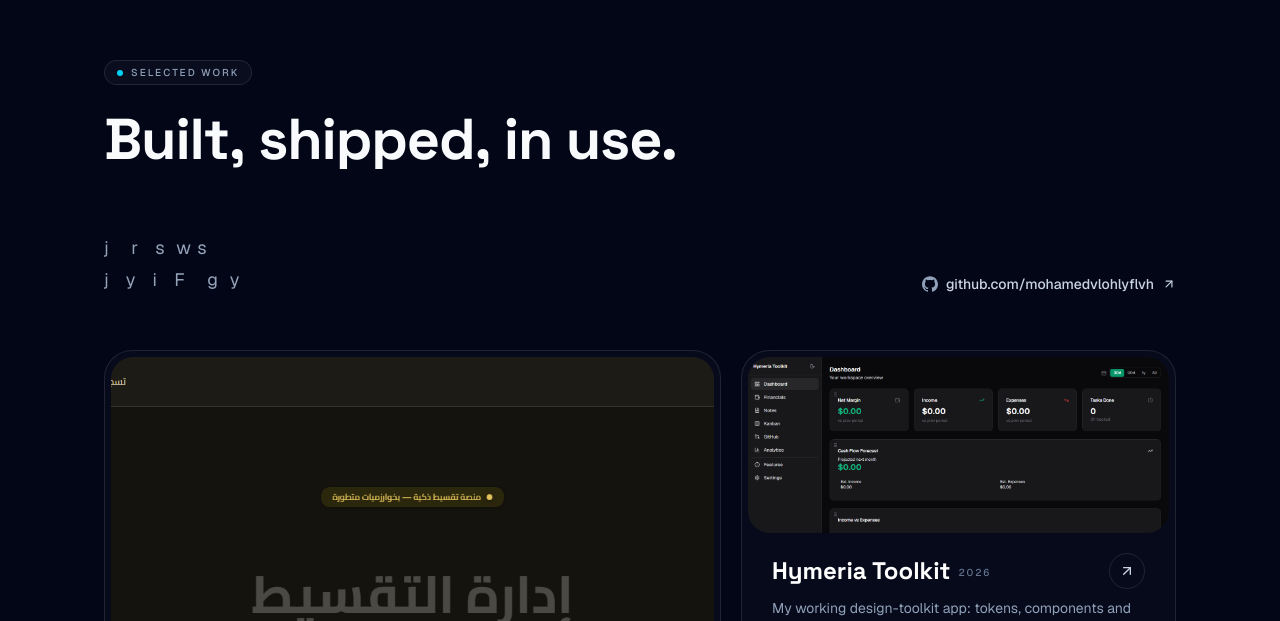
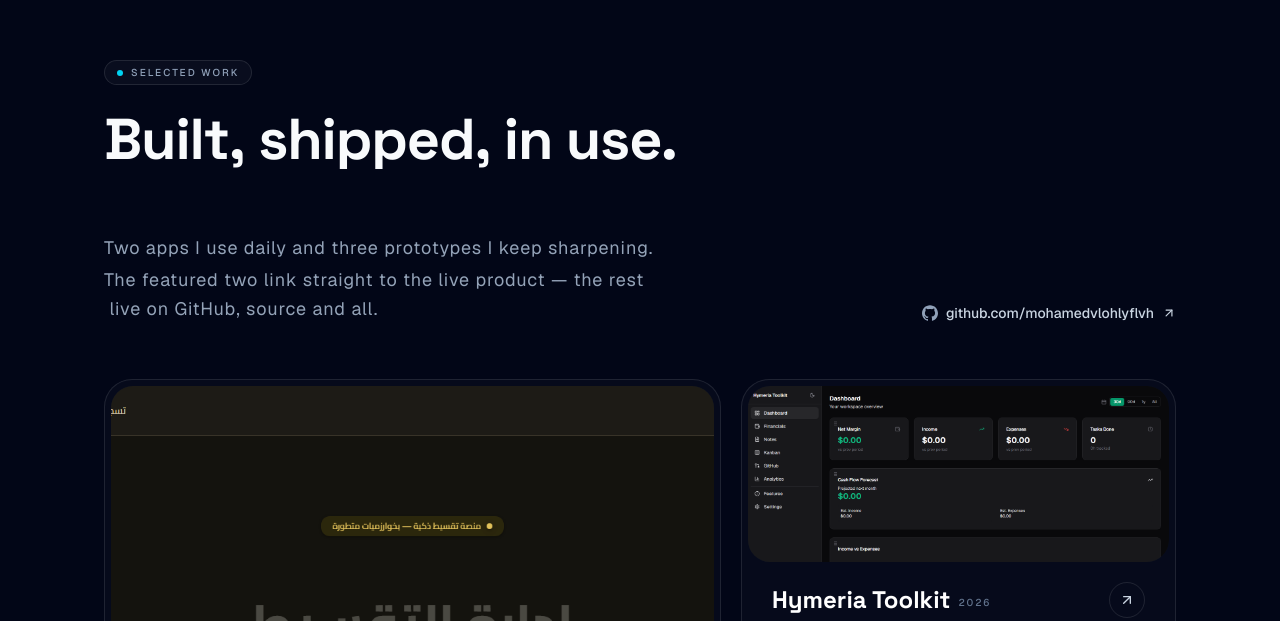
Before and after one commit to mohamedvlohlyflvh/Portfolio, a Next.js app: page / in a window 1280 px wide. Shown: the part 2179-2800 px from the top of the page. Built offline with nearby package versions, Linux system fonts and the light colour scheme.

Commit message:
fix: scrambletext collapse in flex contexts (skip line re-measure while enter animation runs)

```diff
--- a/src/components/originkit/ui/scrambletext.tsx
+++ b/src/components/originkit/ui/scrambletext.tsx
@@ -257,6 +257,12 @@ export default function GlitchCharReveal(props: any) {
     // changes again -> infinite restart loop ("it repeats forever"). Only push
     // new lineGroups when the actual line structure changed.
     const lineGroupsKeyRef = useRef("")
+    // Second guard: the ghost layer is position:absolute (out of flow), so the
+    // root's height = visible chars only. Inside a flex row with items-end the
+    // whole block SHIFTS as it shrinks -> ghost tops move -> the lineGroups key
+    // legitimately changes -> enter effect re-runs -> reset -> collapse. Skip
+    // all line re-measurement while the enter animation is running.
+    const animRunningRef = useRef(false)
     const [placedChars, setPlacedChars] = useState<Record<number, number[]>>({})
     const [shouldAnimate, setShouldAnimate] = useState(false)
     const [enterAnimComplete, setEnterAnimComplete] = useState(false)
@@ -295,6 +301,7 @@ export default function GlitchCharReveal(props: any) {
 
     // ── Line detection ────────────────────────────────────────────────────────
     const detectLines = () => {
+        if (animRunningRef.current) return
         const allLines: number[][] = []
         paragraphs.forEach((_, pi) => {
             const paraEntries = allWords.filter((w) => w.pi === pi)
@@ -400,6 +407,7 @@ export default function GlitchCharReveal(props: any) {
         if (enterMode === "none" || !shouldAnimate || lineGroups.length === 0)
             return
         let cancelled = false
+        animRunningRef.current = true
         setDisplays({})
         setPlacedChars({})
         setEnterAnimComplete(false)
@@ -621,10 +629,12 @@ export default function GlitchCharReveal(props: any) {
 
         ;(async () => {
             await run()
+            animRunningRef.current = false
             if (!cancelled) setEnterAnimComplete(true)
         })()
         return () => {
             cancelled = true
+            animRunningRef.current = false
         }
     }, [
         lineGroups,
```
